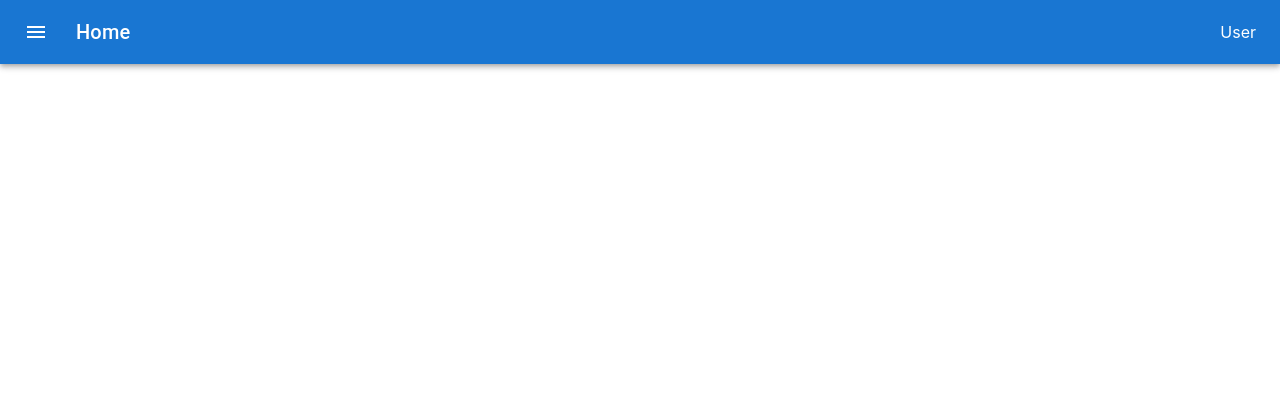
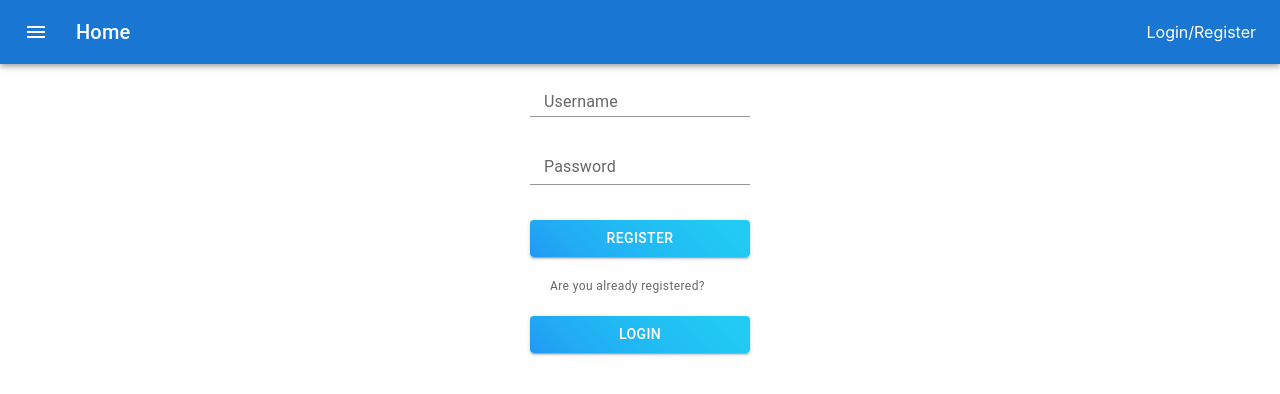
Before and after one commit to asirmak/my-app-react-demo, a React (Create React App) app: page /auth in a window 1280 px wide. Before the commit this address had no page. Shown: the top 394 px of the page. Built offline with nearby package versions, Linux system fonts and the light colour scheme.

Commit message:
apply auth to react

```diff
--- a/src/App.js
+++ b/src/App.js
@@ -1,9 +1,10 @@
 import './App.css';
-import { BrowserRouter, Route, Routes} from 'react-router-dom';
+import { BrowserRouter, Navigate, Route, Routes} from 'react-router-dom';
 import NavBar from './components/Navbar/Navbar';
 import Home from './components/Home/Home';
 import User from './components/User/User';
 import React from 'react';
+import Auth from './components/Auth/Auth';
 
 function App() {
   return (
@@ -13,6 +14,8 @@
         <Routes>
           <Route path ="/" element={<Home />}></Route>
           <Route path = "/users/:userId" element = {<User />}></Route>
+          <Route path ="/auth" element={ localStorage.getItem("currentUser") !== null ? <Navigate  to="/"/> : <Auth/>}
+          ></Route>
         </Routes>
       </BrowserRouter>
     </div>
--- /dev/null
+++ b/src/components/Auth/Auth.js
@@ -0,0 +1,86 @@
+import { Button, FormControl, FormHelperText, Input, InputLabel } from "@mui/material";
+import React, { useState } from "react";
+import { useNavigate } from "react-router-dom";
+
+function Auth() {
+    const [username, setUsername] = useState("");
+    const [password, setPassword] = useState("");
+    let navigate = useNavigate();
+
+    const handleUsername = (event) => {
+        setUsername(event.target.value);
+    }
+
+    const handlePassword = (event) => {
+        setPassword(event.target.value);
+    }
+
+    const handleButton = (path) => {
+        sendRequest(path);
+    }
+
+    const sendRequest = (path) => {
+        fetch("/auth/" + path, {
+            method: "POST",
+            headers: {
+                "Content-Type": "application/json",
+            },
+            body: JSON.stringify({
+                username: username,
+                password: password,
+            }),
+        })
+        .then((res) => res.json())
+        .then((result) => {
+            localStorage.setItem("tokenKey", result.message);
+            localStorage.setItem("currentUser", result.userId);
+            localStorage.setItem("userName", username);
+            setUsername(""); // Clear username state
+            setPassword(""); // Clear password state
+            navigate(0); // Reload the page
+        })
+        .catch((err) => console.log(err));
+    }
+
+    return (
+        <FormControl>
+            <InputLabel style={{ top: 10 }}>Username</InputLabel>
+            <Input
+                style={{ top: 5 }}
+                value={username}
+                onChange={handleUsername}
+            />
+            <InputLabel style={{ top: 75 }}>Password</InputLabel>
+            <Input
+                style={{ top: 25 }}
+                type="password"
+                value={password}
+                onChange={handlePassword}
+            />
+            <Button
+                variant="contained"
+                style={{
+                    marginTop: 60,
+                    background: 'linear-gradient(45deg, #2196F3, 30%, #21CBF3 90%)',
+                    color: 'white'
+                }}
+                onClick={() => handleButton("register")}
+            >
+                Register
+            </Button>
+            <FormHelperText style={{ margin: 20 }}>Are you already registered?</FormHelperText>
+            <Button
+                variant="contained"
+                style={{
+                    background: 'linear-gradient(45deg, #2196F3, 30%, #21CBF3 90%)',
+                    color: 'white'
+                }}
+                onClick={() => handleButton("login")}
+            >
+                Login
+            </Button>
+        </FormControl>
+    );
+}
+
+export default Auth;
--- a/src/components/Comment/CommentForm.js
+++ b/src/components/Comment/CommentForm.js
@@ -23,9 +23,10 @@
             method: "POST",
             headers: {
                 "Content-Type": "application/json",
+                "Authorization": localStorage.getItem("tokenKey"),
             },
             body: JSON.stringify({
-                userId: userId,
+                userId: localStorage.getItem("currentUser"),
                 postId: postId,
                 text: text,
             }),
--- a/src/components/Home/Home.js
+++ b/src/components/Home/Home.js
@@ -37,10 +37,11 @@
             <React.Fragment>
                 <CssBaseline />
                     <Box sx={{ bgcolor: '#f0f5ff', display: "flex", flexDirection: "column", alignItems: "center"}}>
-                        <PostForm userId = {1} userName={"deneme"} refreshPosts={refreshPosts} />
+                        {localStorage.getItem("currentUser") === null? "":
+                        <PostForm userId = {localStorage.getItem("currentUser")} userName={localStorage.getItem("userName")} refreshPosts={refreshPosts} />}
                         {postList.map(post => (
                             <Post likes = {post.postLike} userId = {post.userId} userName={post.userName}
-                            title={post.title} text={post.text} postId={post.id}/>
+                            title={post.title} text={post.text} postId={post.id}></Post>
                         ))}
                     </Box>
             </React.Fragment>
--- a/src/components/Navbar/Navbar.js
+++ b/src/components/Navbar/Navbar.js
@@ -6,9 +6,20 @@
 import Typography from '@mui/material/Typography';
 import IconButton from '@mui/material/IconButton';
 import MenuIcon from '@mui/icons-material/Menu';
+import { useNavigate } from "react-router-dom";
+import LockOpenIcon from '@mui/icons-material/LockOpen';
 
 function NavBar() {
-    let userId = 5;
+
+    let navigate = useNavigate();
+
+    const onClick = () => {
+        localStorage.removeItem("tokenKey");
+        localStorage.removeItem("currentUser");
+        localStorage.removeItem("username");
+        navigate(0)
+    }
+
     return (
         <div>
             <Box sx={{ flexGrow: 1 }}>
@@ -29,9 +40,17 @@
                             </Link>
                         </Typography>
                         <Box sx={{ display: 'flex', justifyContent: 'flex-end', alignItems: 'center', width: '100%' }}>
-                            <Link to={{ pathname: '/users/' + userId }} style={{ color: 'white', textDecoration: 'none', boxShadow: 'none' }}>
-                                User
-                            </Link>
+                            {localStorage.getItem("currentUser") === null ? <Link to="/auth" style={{ color: 'white', textDecoration: 'none', boxShadow: 'none' }}>Login/Register</Link> :
+                            <div>
+                                <IconButton
+                                            style={{ color: 'white', textDecoration: 'none', boxShadow: 'none' }}
+                                            onClick={onClick}>
+                                            <LockOpenIcon></LockOpenIcon>
+                                </IconButton>
+                                    <Link to={{ pathname: '/users/' + localStorage.getItem("currentUser") }} style={{ color: 'white', textDecoration: 'none', boxShadow: 'none' }}>
+                                        Profile
+                                    </Link>
+                            </div>}
                         </Box>
                     </Toolbar>
                 </AppBar>
--- a/src/components/Post/Post.js
+++ b/src/components/Post/Post.js
@@ -35,7 +35,8 @@
   const [likeCount, setLikeCount] = useState(likes.length);
   const [likeId, setLikeId] = useState(null);
 
-  // eslint-disable-next-line
+  let disabled = (localStorage.getItem("currentUser") == null ? true:false);
+
   const refreshComments = () => {
     fetch("/comments?postId=" + postId)
       .then(res => res.json())
@@ -68,10 +69,11 @@
       method: "POST",
       headers: {
         "Content-Type": "application/json",
+        "Authorization": localStorage.getItem("tokenKey"),
       },
       body: JSON.stringify({
         postId: postId,
-        userId : userId,
+        userId : localStorage.getItem("currentUser"),
       }),
     })
       .then((res) => res.json())
@@ -81,12 +83,16 @@
   const deleteLike = () => {
     fetch("/likes/"+likeId, {
       method: "DELETE",
+      headers: {
+        "Content-Type": "application/json",
+        "Authorization": localStorage.getItem("tokenKey"),
+      },
     })
       .catch((err) => console.log(err))
   }
 
   const checkLikes = () => {
-    var likeControl = likes.find((like => like.userId === userId));
+    var likeControl = likes.find((like => ""+like.userId === localStorage.getItem("currentUser")));
     if(likeControl != null){
       setLikeId(likeControl.id);
       setIsLiked(true);
@@ -124,12 +130,21 @@
         </Typography>
       </CardContent>
       <CardActions disableSpacing>
+        {disabled?
         <IconButton
+          disabled
           onClick={handleLike}
           aria-label="add to favorites"
         >
           <FavoriteIcon style={isLiked ? { color: 'red' } : null} />
-        </IconButton>
+        </IconButton> :
+        <IconButton
+        onClick={handleLike}
+        aria-label="add to favorites"
+        >
+        <FavoriteIcon style={isLiked ? { color: 'red' } : null} />
+        </IconButton>}
+
         {likeCount}
         <ExpandMore
           expand={expanded}
@@ -146,12 +161,12 @@
             "Error"
           ) : isLoaded ? (
             commentList.map(comment => (
-              <Comment userId={1} userName={"USER"} text={comment.text} />
+              <Comment userId={localStorage.getItem("currentUser")} userName={localStorage.getItem("userName")} text={comment.text} />
             ))
           ) : (
             "Loading"
           )}
-          <CommentForm userId={1} userName={"USER"} postId={postId} refreshComment={refreshComments} />
+          {disabled? "" : <CommentForm userId={localStorage.getItem("currentUser")} userName={localStorage.getItem("userName")} postId={postId} refreshComment={refreshComments} />}
         </Container>
       </Collapse>
     </Card>
--- a/src/components/Post/PostForm.js
+++ b/src/components/Post/PostForm.js
@@ -23,17 +23,16 @@
     setIsSent(false);
   };
 
-
-
   const savePost = () => {
     fetch("/posts",{
         method: "POST",
         headers: {
-            "Content-Type": "application/json",
+          "Content-Type": "application/json",
+          "Authorization": localStorage.getItem("tokenKey"),
         },
         body: JSON.stringify({
             title: title,
-            userId: userId,
+            userId: localStorage.getItem("currentUser"),
             text: text,
         }),
     })
```
